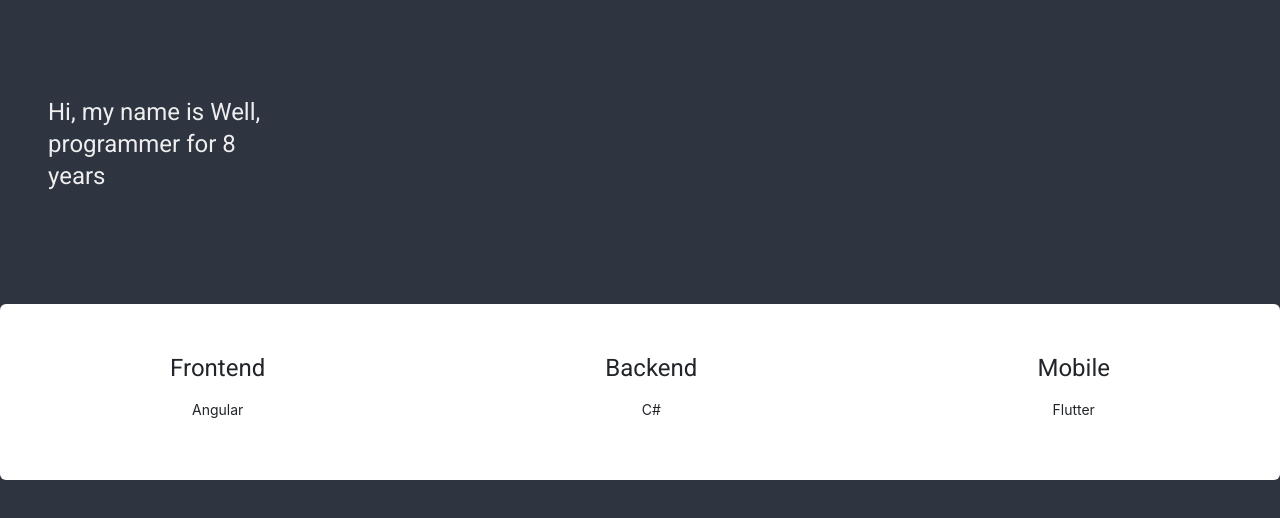
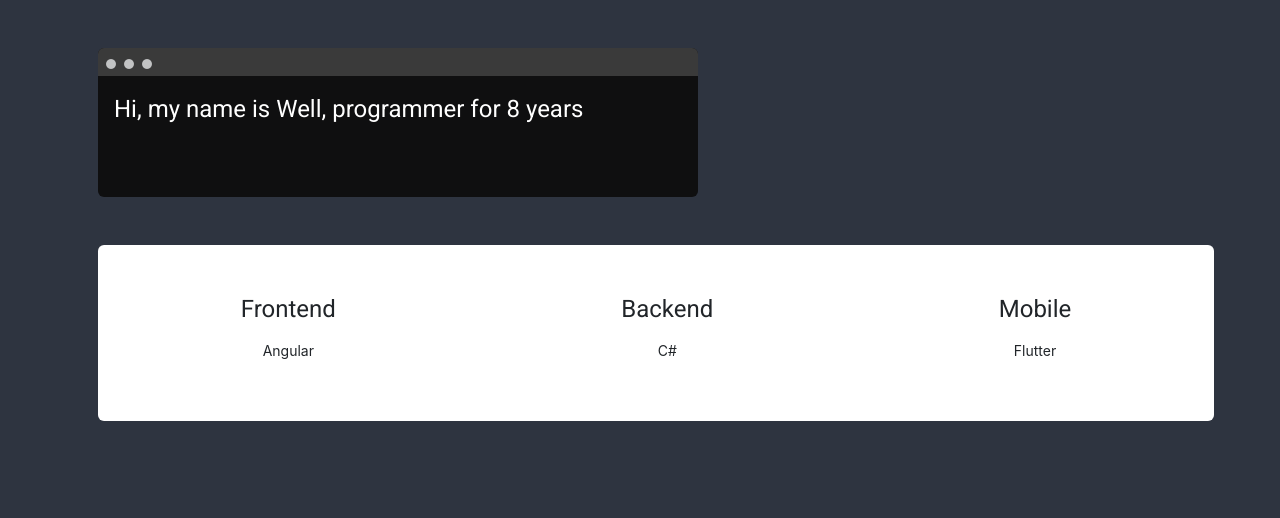
Before and after one commit to senhorwell/senhorwell.github.io, an Angular app: page / in a window 1280 px wide. Shown: the top 518 px of the page. Built offline with nearby package versions, Linux system fonts and the light colour scheme.

Commit message:
incluindo terminal

```diff
--- a/src/app/app.component.html
+++ b/src/app/app.component.html
@@ -1,9 +1,10 @@
-<div class="content" role="main">
-  <div class="apresentation d-flex col-3 p-5 my-5">
-    <h1>Hi, my name is Well, programmer for 8 years</h1>
+<div class="content container" role="main">
+  <div class="terminal apresentation d-flex col-3 my-5 mx-3">
+    <pre><h1>Hi, my name is Well, programmer for 8 years</h1>
+    </pre>
   </div>
 
-  <div class="technologys rounded d-inline-flex justify-content-around py-5 w-100 text-center bg-white text-dark">
+  <div class="technologys rounded d-inline-flex justify-content-around py-5 mx-3 w-100 text-center bg-white text-dark">
     <div class="frontend">
       <h1>Frontend</h1>
       <p>Angular</p>
@@ -17,4 +18,5 @@
       <p>Flutter</p>
     </div>
   </div>
+
 <router-outlet></router-outlet>
```
